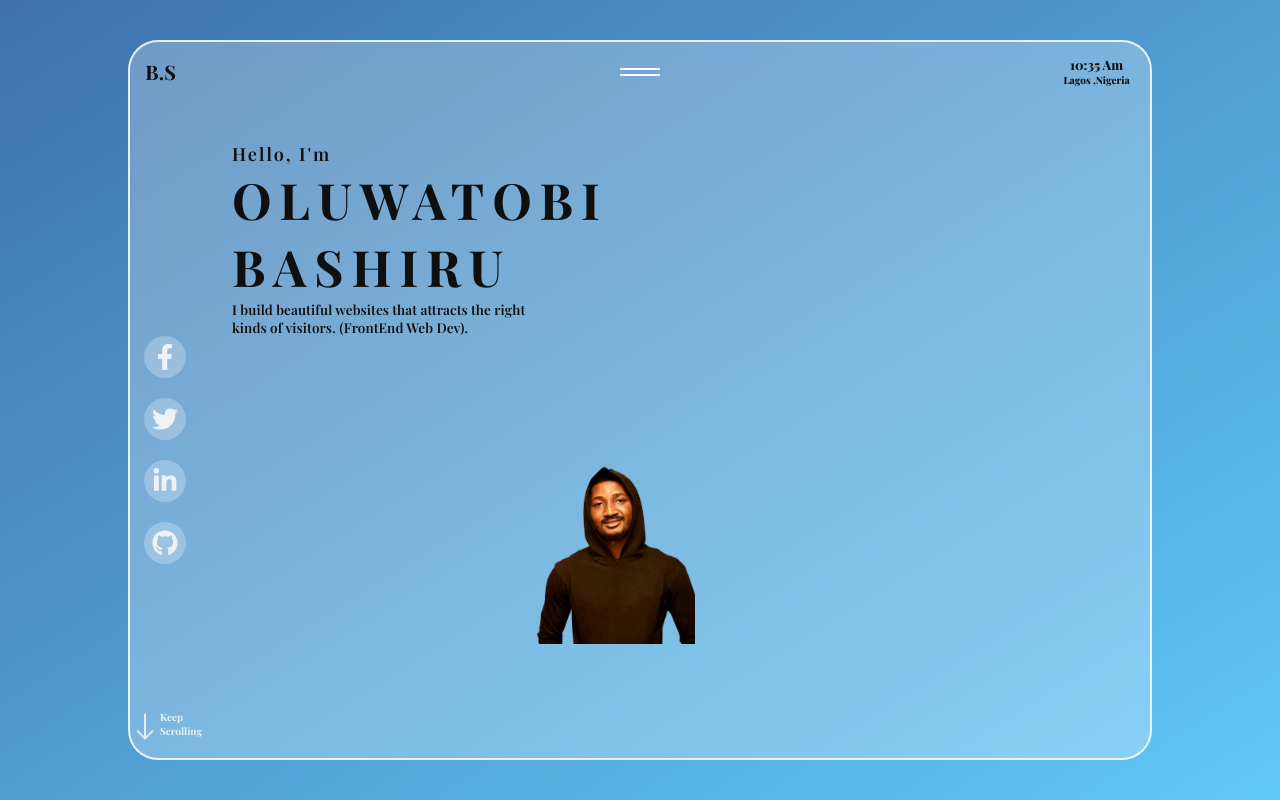
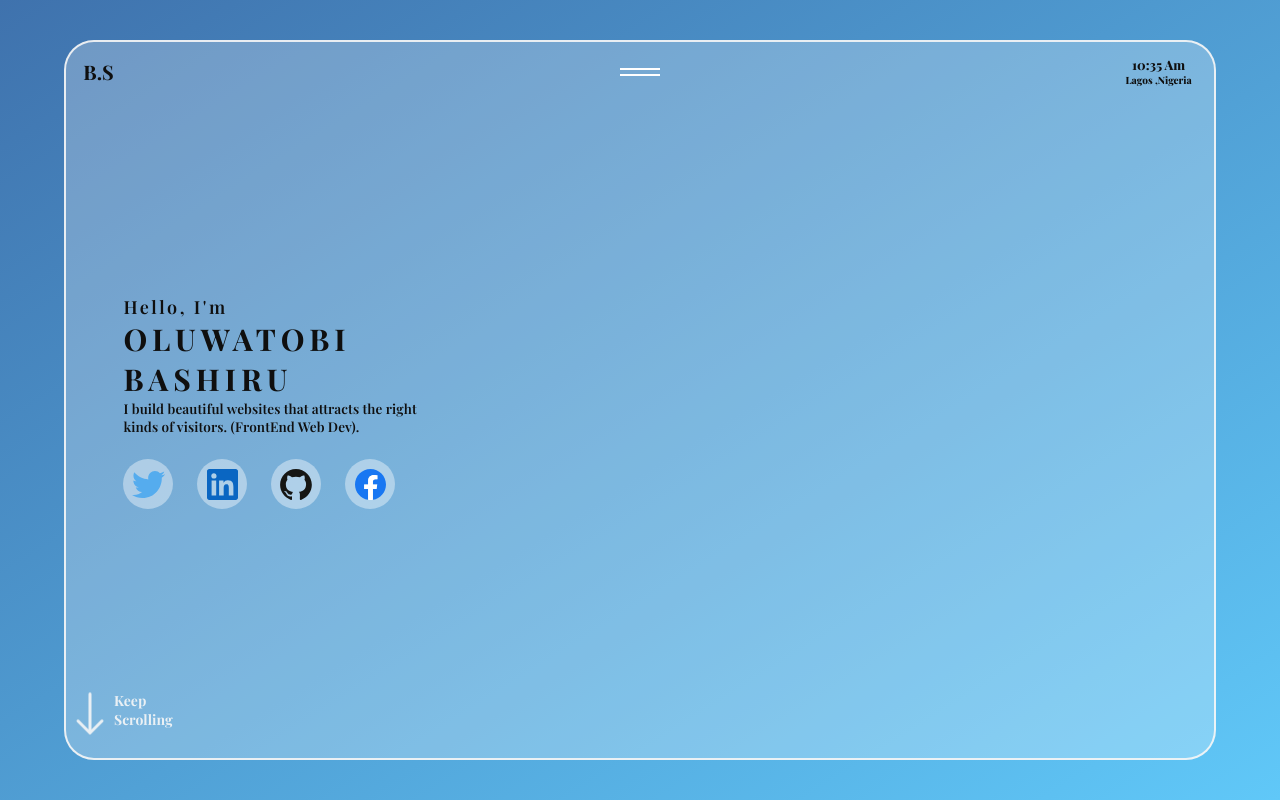
Before and after one commit to SharafaCode/Portfolio, a React (Vite) app: page / in a window 1280 px wide. Built offline with nearby package versions, Linux system fonts and the light colour scheme; a web font is replaced by a local one.

Commit message:
chnage made

```diff
--- a/package.json
+++ b/package.json
@@ -14,6 +14,7 @@
     "react-icons": "^4.6.0"
   },
   "devDependencies": {
+    "@iconify/react": "^4.0.0",
     "@types/react": "^18.0.17",
     "@types/react-dom": "^18.0.6",
     "@vitejs/plugin-react": "^2.1.0",
--- a/src/Components/header/header.css
+++ b/src/Components/header/header.css
@@ -89,19 +89,16 @@
     align-items: center;
     justify-content: space-between;
     background-color: rgba(255,255,255,0.40);
-    backdrop-filter: blur(3px);
+    backdrop-filter: blur(10px);
     width: 100%;
-    height:00vh;
-    margin: auto;
+    height: 90vh;
     position: absolute;
     top: 0;
     left: 0;
-    right: 0;
-    bottom: 0;
     border-radius: 2.8rem;
     transition: all .6s linear;
+    z-index: 999;
     display: none;
-
 
 }
 
--- a/src/Components/hero/Hero.jsx
+++ b/src/Components/hero/Hero.jsx
@@ -1,19 +1,23 @@
 import React from 'react';
 import { BsArrowDown } from "react-icons/bs";
 import {FaFacebookF, FaTwitter, FaLinkedinIn, FaGithub, FaWhatsapp } from "react-icons/fa";
+import { Icon } from '@iconify/react';
 import './hero.css';
 import Header from '../header/Header';
 import BashImage from '../../assets/image.png';
 
 
 const Hero = () => {
+
   return (
+
     <section className='frame-section'>
+
     <article className='frame-article'>
     <Header/>
       <div className="hero-content">
 
-        <div className="col1-wrapper">
+
 
           <div className="subname">
 
@@ -47,11 +51,25 @@ const Hero = () => {
             </p>
           </div>
 
-        </div>
 
-        <div className="image">
 
-          <img src={BashImage} className='img' alt="bash" />
+        <div className='social-media'>
+
+            <a href="">
+            <Icon icon="logos:twitter" />
+              </a>
+
+              <a href="" className='font-size'>
+              <Icon icon="logos:linkedin-icon" />
+              </a>
+
+              <a href="" className='font-size'>
+              <Icon icon="logos:github-icon" />
+              </a>
+
+              <a href="" className='font-size'>
+              <Icon icon="logos:facebook" />
+          </a>
 
         </div>
 
@@ -68,31 +86,7 @@ const Hero = () => {
             </p>
           </div>
 
-
         </div>
-
-
-        <div className='social-media'>
-          <a href="">
-          < FaFacebookF/>
-          </a>
-          <a href="">
-          <FaTwitter/>
-
-          </a>
-          <a href="">
-          <FaLinkedinIn/>
-
-          </a>
-          <a href="">
-          <FaGithub />
-
-          </a>
-
-        </div>
-        {/* <div className='whatsapp'>
-       < FaWhatsapp/>
-        </div> */}
 
 
       </div>
--- a/src/Components/hero/hero.css
+++ b/src/Components/hero/hero.css
@@ -13,8 +13,8 @@
 .frame-article{
 
     width: 90%;
+    margin: auto;
     height:90vh;
-    margin: auto;
     border: .2rem solid #f7f7f7e5;
     border-radius: 3rem;
     background: var(--white-alpha-25);
@@ -27,16 +27,12 @@
 .hero-content{
     width: 90%;
     margin:auto;
-    min-height: 80vh;
+    min-height: 70vh;
     display: flex;
     flex-direction: column;
-    justify-content: space-between;
+    justify-content: center;
 }
 
-.col1-wrapper{
-
-    margin-top: 3rem;
-}
 
 .subname{
     display: flex;
@@ -77,17 +73,13 @@
 
 
 .social-media{
-    position: absolute;
-    top: 50%;
-    left: 0;
+
     display: flex;
-    gap: 1rem;
-    flex-direction: column;
+    gap: 2.4rem;
     align-items: center;
-    justify-content: center;
-    margin-left: 1.4rem;
-    margin-top: 1.4rem;
-    font-size: 2rem;
+    justify-content: left;
+    font-size: 2.6rem;
+    margin-top: 2.4rem;
 
 
 }
@@ -97,53 +89,16 @@
     align-items: center;
     justify-content: center;
     color: #f7f7f7e5;
-    width: 2.5rem;
-    height: 2.5rem;
+    width: 4rem;
+    height: 4rem;
     background: var(--white-alpha-25);
     border-radius: 50%;
 }
 
-.whatsapp{
-
-    display: flex;
-    align-items: center;
-    justify-content: center;
-    position: fixed;
-    right: 0;
-    bottom: 8%;
-    color: #02b302;
-    font-size: 3rem;
-    margin-right: 3rem;
-    width: 3.5rem;
-    height: 3.5rem;
-    background: var(--white-alpha-25);
-    border-radius: 50%;
-
-}
-
-.image{
-
-    display: flex;
-    align-items: center;
-    justify-content: center;
-    transform: translateX(-2rem);
-
-
-
-
-}
-
-.img{
- width: 35;
- height: 27rem;
- object-fit: cover;
- z-index: 10;
-
-}
 
 .scrollbtn{
 
-    font-size: 3rem;
+    font-size: 3.4rem;
     display: flex;
     align-items: center;
     justify-content: left;
@@ -161,7 +116,7 @@
 .scrollbtn p{
 
     transform: translateY(-.4rem);
-    font-size: 1rem;
+    font-size: 1.2rem;
     font-weight: 700;
     color: #f7f7f7e5;
 
@@ -189,29 +144,9 @@
 
 @media screen and (min-width:360px) {
 
-    .hero-content{
+    .social-media{
 
-        width: 90%;
-        margin: auto;
-        min-height: 80vh;
-        display: flex;
-        flex-direction: column;
-        justify-content: space-between;
-
-    }
-    .social-media{
-        position: absolute;
-        top: 50%;
-        left: 0;
-        display: flex;
-        gap: 2rem;
-        flex-direction: column;
-        align-items: center;
-        justify-content: center;
-        margin-left: 1.4rem;
-        margin-top:-6.4rem;
-        font-size: 2.6rem;
-
+        font-size: 2.7rem;
 
     }
 
@@ -220,14 +155,16 @@
         align-items: center;
         justify-content: center;
         color: #f7f7f7e5;
-        width: 4.2rem;
-        height: 4.2rem;
-        background: var(--white-alpha-25);
+        width: 5rem;
+        height: 5rem;
+        background: var(--white-alpha-40);
         border-radius: 50%;
     }
 
-    .col1-wrapper{
-        margin-top: 2rem;
+    .social-media .font-size{
+
+        font-size: 3.1rem;
+
     }
 
     .decs{
@@ -237,35 +174,39 @@
         letter-spacing: .01rem;
     }
 
-    .image{
+    .scrollbtn{
 
-        display: flex;
-        align-items: center;
-        justify-content: center;
-        transform: translateX(-2.5rem);
+        font-size: 4.8rem;
 
     }
 
-    .img{
-        width: 35;
-        height: 37rem;
+    .scrollbtn p{
+
+        transform: translateY(-.6rem);
+        font-size: 1.4rem;
+        font-weight: 700;
+        color: #f7f7f7e5;
 
     }
+
 
 }
 
 @media screen and (min-width:375px) {
 
-    .hero-content{
 
-        width: 90%;
-        margin: auto;
-        min-height: 80vh;
-        display: flex;
-        flex-direction: column;
-        justify-content: space-between;
 
+    .decs{
+        font-size: 1.35rem;
+        font-weight: 600;
+        color: grey;
+        letter-spacing: .01rem;
     }
+
+
+}
+
+
 
     .col1-wrapper{
         margin-top: 3rem;
@@ -278,169 +219,11 @@
         letter-spacing: .01rem;
     }
 
-    .image{
-
-        display: flex;
-        align-items: center;
-        justify-content: center;
-        transform: translateX(-4rem);
-
-    }
-
-    .img{
-        width: 35;
-        height: 38rem;
-
-    }
-
-}
 
 
-@media screen and (min-width:390px) {
 
-    .hero-content{
 
-        width: 90%;
-        margin: auto;
-        min-height: 80vh;
-        display: flex;
-        flex-direction: column;
-        justify-content: space-between;
-
-    }
-
-    .col1-wrapper{
-        margin-top: 3rem;
-    }
-
-    .decs{
-        font-size: 1.35rem;
-        font-weight: 600;
-        color: grey;
-        letter-spacing: .01rem;
-    }
-
-    .image{
-
-        display: flex;
-        align-items: center;
-        justify-content: center;
-        transform: translateX(-4rem);
-
-    }
-
-    .img{
-        width: 35;
-        height: 38rem;
-
-    }
-
-}
-
-@media screen and (min-width:393px) {
-
-    .hero-content{
-
-        width: 90%;
-        margin: auto;
-        min-height: 80vh;
-        display: flex;
-        flex-direction: column;
-        justify-content: space-between;
-
-    }
-
-    .img{
-        width: 35;
-        height: 39rem;
-
-    }
-
-}
-
-@media screen and (min-width:412px) {
-
-    .hero-content{
-
-        width: 90%;
-        margin: auto;
-        min-height: 80vh;
-        display: flex;
-        flex-direction: column;
-        justify-content: space-between;
-
-    }
-
-    .col1-wrapper{
-        margin-top: 3rem;
-    }
-
-    .decs{
-        font-size: 1.35rem;
-        font-weight: 600;
-        color: grey;
-        letter-spacing: .01rem;
-    }
-
-    .image{
-
-        display: flex;
-        align-items: center;
-        justify-content: center;
-        transform: translateX(-4rem);
-
-    }
-
-    .img{
-        width: 35;
-        height: 40rem;
-
-    }
-
-}
-
-@media screen and (min-width:428px) {
-
-    .hero-content{
-
-        width: 90%;
-        margin: auto;
-        min-height: 80vh;
-        display: flex;
-        flex-direction: column;
-        justify-content: space-between;
-
-    }
-
-    .col1-wrapper{
-        margin-top: 3rem;
-    }
-
-    .decs{
-        font-size: 1.35rem;
-        font-weight: 600;
-        color: grey;
-        letter-spacing: .01rem;
-    }
-
-    .image{
-
-        display: flex;
-        align-items: center;
-        justify-content: center;
-        transform: translateX(-4rem);
-
-    }
-
-    .img{
-        width: 35;
-        height: 41rem;
-
-    }
-
-}
-
-@media screen and (min-width:500px) {
+/* @media screen and (min-width:500px) {
 
     .hero-content{
 
@@ -463,25 +246,10 @@
         letter-spacing: .5rem;
     }
 
-    .image{
-
-        display: flex;
-        align-items: center;
-        justify-content: center;
-        transform: translateX(-4rem);
-
-    }
-
-    .img{
-        width: 35;
-        height: 38rem;
-
-    }
 
 
-
-}
-
+} */
+/*
 @media screen and (min-width:540px) {
 
     .hero-content{
@@ -583,4 +351,4 @@
 
     }
 
-}
+} */
```
Also changed, not shown: 1 other file (tests, documents, lock files or other folders).
